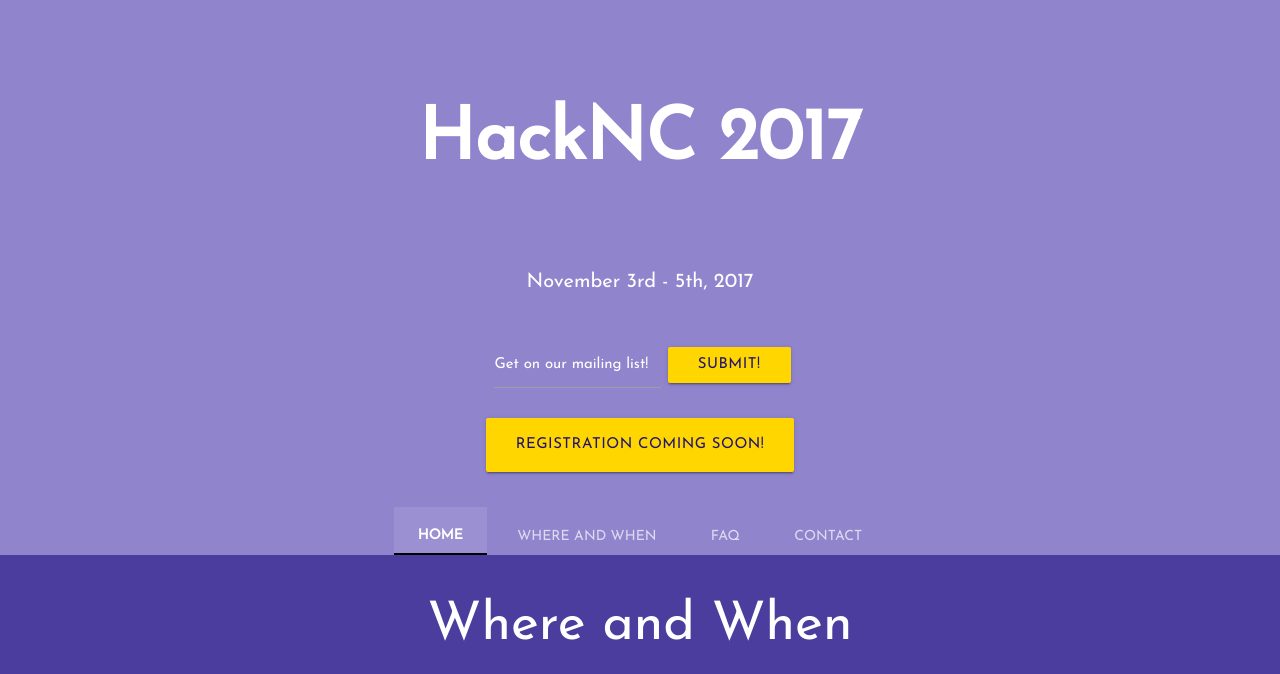
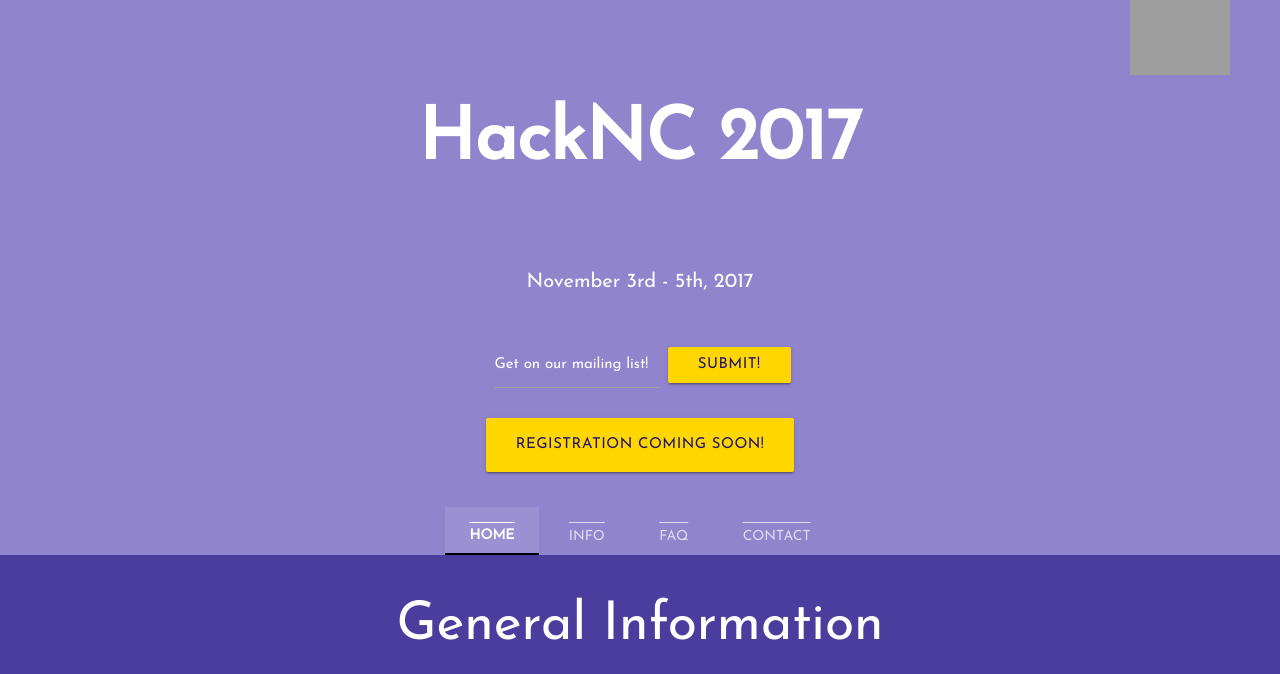
Before and after one commit to HackNC/fall2017, a Flask app: page / in a window 1280 px wide. Shown: the top 674 px of the page. Run offline with Flask 2, Linux system fonts and the light colour scheme; some libraries are stand-ins or nearby versions; grey boxes are pictures that could not be loaded.

Commit message:
update badge and mlh requirements

```diff
--- a/static/assets/sass/main.scss
+++ b/static/assets/sass/main.scss
@@ -48,6 +48,15 @@
 .component:hover {
     background-color: $hunter-yellow;
     color: $white;
+}
+
+.section a {
+    color: $hunter-yellow;
+    text-decoration: underline;
+}
+
+.section a:hover {
+    text-decoration: none;
 }
 
 #email:focus + label {
--- a/templates/index.html
+++ b/templates/index.html
@@ -16,6 +16,13 @@
     </head>
 
     <body class='white-text'>
+
+<a id="mlh-trust-badge"
+    style="display:block;max-width:100px;min-width:60px;position:fixed;right:50px;top:0;width:10%;z-index:10000"
+    href="https://mlh.io/seasons/na-2018/events?utm_source=na-2018&utm_medium=TrustBadge&utm_campaign=na-2018&utm_content=black"
+target="_blank"><img
+src="https://s3.amazonaws.com/logged-assets/trust-badge/2018/black.svg"
+alt="Major League Hacking 2017 Hackathon Season" style="width:100%"></a>
         <div class="section background-light scrollspy" id='home'>
             <div class="row center">
                 <p class="title">HackNC 2017</p>
@@ -39,7 +46,7 @@
                     <ul class='nbar tabs-transparent section table-of-contents hide-on-large-only'>
                         <li class="nitem"><a href="#home"><span>Home</span></a></li>
                         <!-- <li class="nitem"><a href="#register">Register</a></li> <--></-->
-                        <li class="nitem"><a href="#travel"><span>Where and When</span></a></li>
+                        <li class="nitem"><a href="#travel"><span>Info</span></a></li>
                         <li class="nitem"><a href="#faq"><span>FAQ</span></a></li>
                         <li class="nitem"><a href="#contact"><span>Contact</span></a></li>
                     </ul>
@@ -47,7 +54,7 @@
                     <ul class='nbar tabs-transparent section table-of-contents hide-on-med-and-down'>
                         <li class="nitem"><a href="#home"><span>Home</span></a></li>
                         <!-- <li class="nitem"><a href="#register">Register</a></li> -->
-                        <li class="nitem"><a href="#travel"><span>Where and When</span></a></li>
+                        <li class="nitem"><a href="#travel"><span>Info</span></a></li>
                         <li class="nitem"><a href="#faq"><span>FAQ</span></a></li>
                         <li class="nitem"><a href="#contact"><span>Contact</span></a></li>
                     </ul>
@@ -75,13 +82,18 @@
 
             <div class="section background-dark scrollspy" id='travel'>
                 <div class="container">
-                    <h2 class="center">Where and When</h2>
+                    <h2 class="center">General Information</h2>
                     <!--MOBILE-->
                     <div class="row hide-on-large-only">
                         <div class="col s12 center">
                             {% for para in travel %}
-                            <p>{{ para }}</p>
+                            <p> {{ para }} </p>
                             {% endfor %}
+
+                            <p> We are a MLH sponsored event, please note that we
+                            follow the MLH code of conduct, which can be found
+                            <a href="https://static.mlh.io/docs/mlh-code-of-conduct.pdf">here</a></p>
+
                         </div>
                         <div class="col s12 center">
                             <iframe
@@ -101,6 +113,11 @@
                             {% for para in travel %}
                             <p>{{ para }}</p>
                             {% endfor %}
+                            <p> We are a MLH sponsored event, please note that we
+                            follow the MLH code of conduct, which can be found
+                            <a href="https://static.mlh.io/docs/mlh-code-of-conduct.pdf">here</a></p>
+
+
                         </div>
 
                         <div class="col s6 center">
```
Also changed, not shown: static/assets/css/main.css, travel.txt (line endings or trailing spaces), 1 other file.
